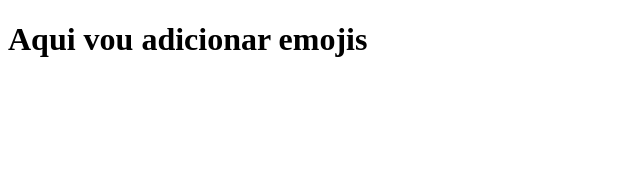
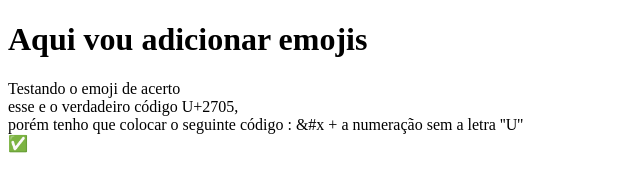
Before and after one commit to joaovmartins017-stack/estudos, a plain HTML site: page exercicios/ex005/index.html in a window 1280 px wide. Shown: the whole page, without its empty margins (0-640 px from the left). Drawn offline with Linux system fonts and the light colour scheme.

Commit message:
Colocando emoji

```diff
--- a/exercicios/ex005/index.html
+++ b/exercicios/ex005/index.html
@@ -7,6 +7,9 @@
 </head>
 <body>
     <h1>Aqui vou adicionar emojis</h1>
-    <p></p>
+    <p>Testando o emoji de acerto <br>
+        esse e o verdadeiro código U+2705, <br> porém tenho que colocar o seguinte código : &#x + a numeração sem a letra ''U'' <br>
+        &#x2705
+    </p>
 </body>
 </html>
```
